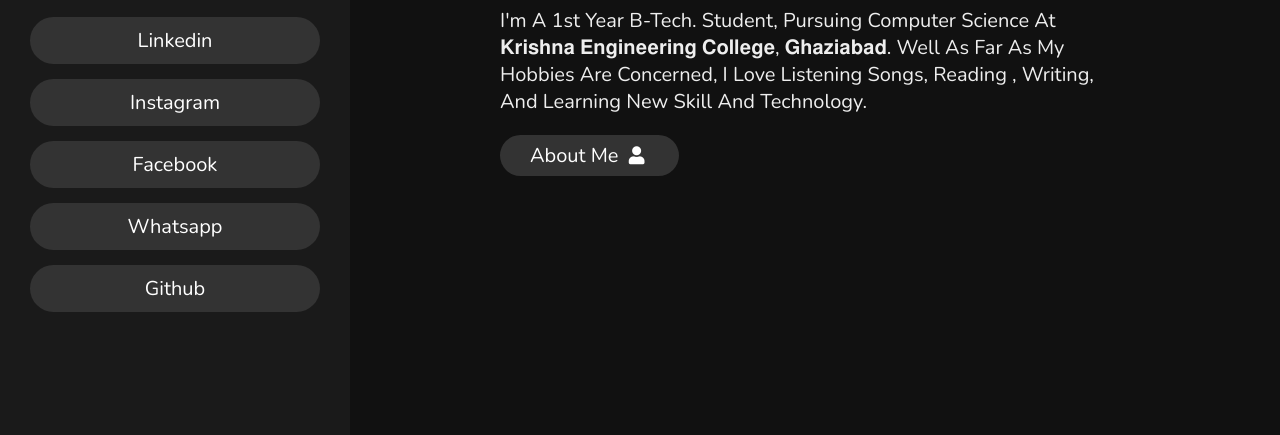
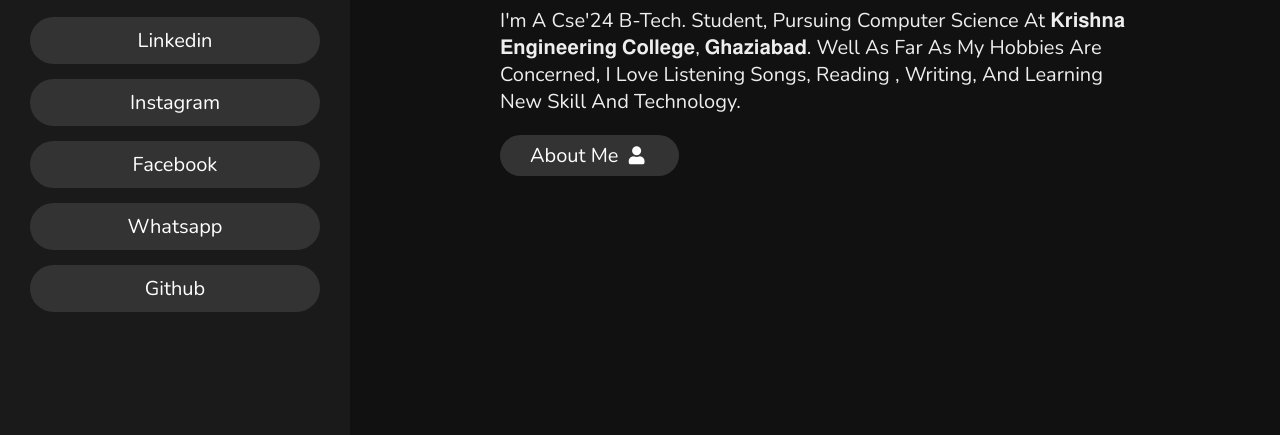
Before and after one commit to vermashubham6351/shubh, a plain HTML site: page portfolio website/index.html in a window 1280 px wide. Shown: the part 365-800 px from the top of the page. Drawn offline with nearby package versions, Linux system fonts and the light colour scheme.

Commit message:
for any reason
shubham

```diff
--- a/portfolio website/index.html
+++ b/portfolio website/index.html
@@ -49,7 +49,7 @@
 
     <h3>HI THERE !</h3>
     <h1>I'M <span>shubham verma</span></h1>
-    <p> I'm a 1st year b-tech. student, pursuing computer science at 𝐊𝐫𝐢𝐬𝐡𝐧𝐚 𝐄𝐧𝐠𝐢𝐧𝐞𝐞𝐫𝐢𝐧𝐠 𝐂𝐨𝐥𝐥𝐞𝐠𝐞, 𝐆𝐡𝐚𝐳𝐢𝐚𝐛𝐚𝐝.
+    <p> I'm a cse'24 b-tech. student, pursuing computer science at 𝐊𝐫𝐢𝐬𝐡𝐧𝐚 𝐄𝐧𝐠𝐢𝐧𝐞𝐞𝐫𝐢𝐧𝐠 𝐂𝐨𝐥𝐥𝐞𝐠𝐞, 𝐆𝐡𝐚𝐳𝐢𝐚𝐛𝐚𝐝.
 
         Well as far as my hobbies are concerned, I love  listening songs, Reading , writing, and learning new skill  and technology.
 
```
